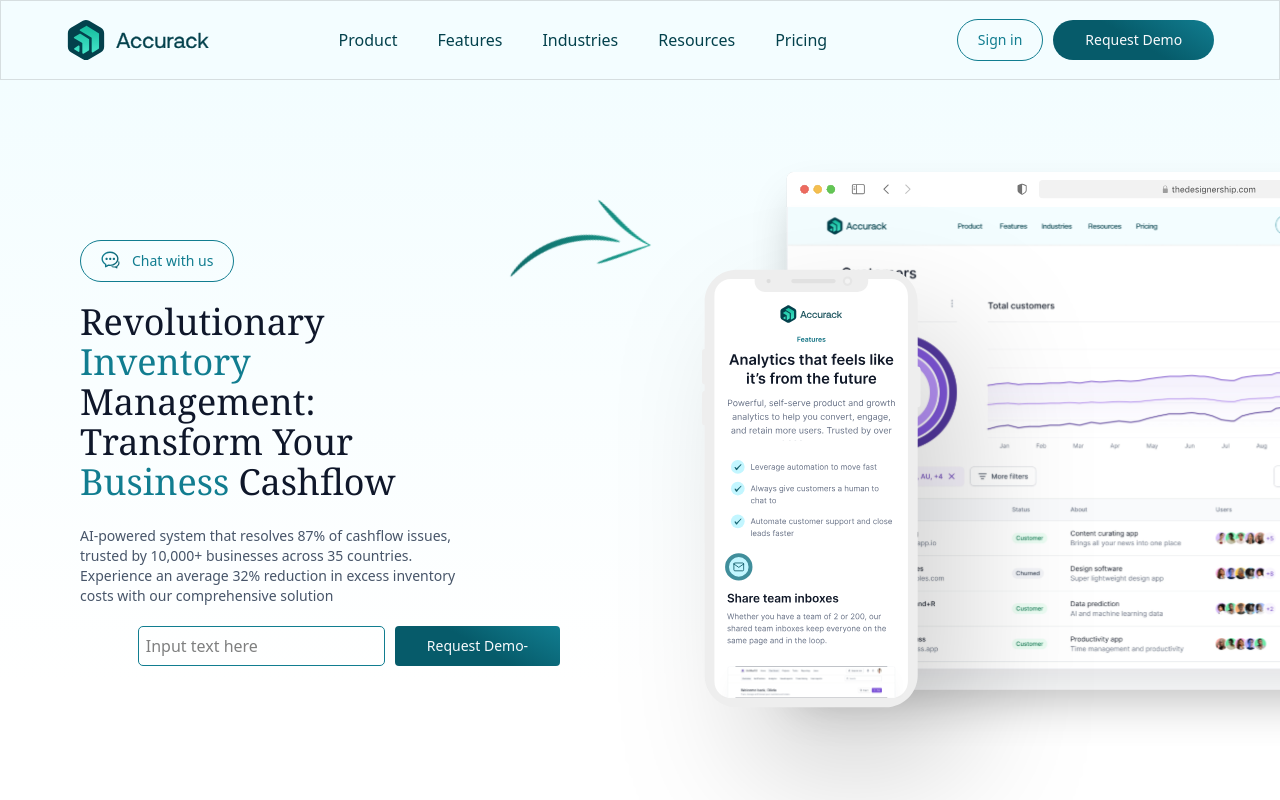
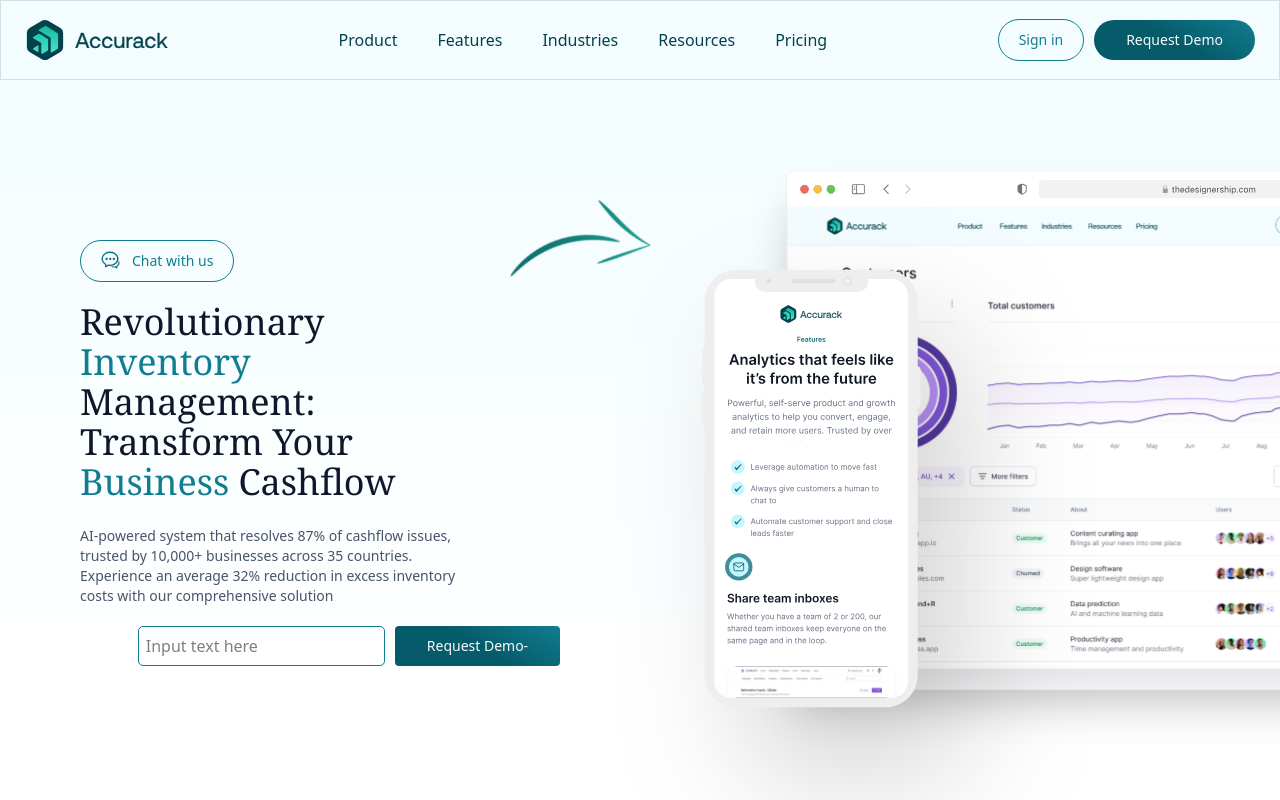
Before and after one commit to Syed-Abdul-Ahad-Innova360/Accurack, a React (Vite) app: page / in a window 1280 px wide. Shown: the top 800 px of the page. Built offline with nearby package versions, Linux system fonts and the light colour scheme.

Commit message:
fixed overflow

```diff
--- a/src/components/LandingPageComponents/Header.tsx
+++ b/src/components/LandingPageComponents/Header.tsx
@@ -1,27 +1,87 @@
+// import { Link } from 'react-router-dom';
+// import PrimaryButton from './../Buttons/PrimaryButton';
+// import SecondaryButton from './../Buttons/SecondaryButton';
+
+// function Header() {
+//   return (
+//     <div className='flex justify-around items-center h-20 bg-[var(--header-color)] drop-shadow-[rgba(0,0,0,0.12)] border border-[rgba(0,0,0,0.12)] overflow-x-hidden'>
+//         <div className="flex justify-between items-center gap-2.5">
+//             <img src="/logo.svg" className="md:w-10 md:h-10 w-10 h-10" alt="logo" />
+//             <img src="/logoName.svg" className="md:w-[93px] md:h-[33px] w-24 h-10" alt="Accurack" />
+//         </div>
+//         <div className="hidden justify-around sm:flex md:gap-6 lg:gap-10 sm:gap-2 text-[var(--dark-primary)]">
+//             <Link to="#">Product</Link>
+//             <Link to="#">Features</Link>
+//             <Link to="#">Industries</Link>
+//             <Link to="#">Resources</Link>
+//             <Link to="#">Pricing</Link>
+//         </div>
+//         <div className="flex items-center gap-2.5">
+//           <SecondaryButton cssClasses='sec-button-hover'>Sign in</SecondaryButton>
+//           <PrimaryButton>Request Demo</PrimaryButton>
+//         </div>
+//     </div>
+//   )
+// }
+
+// export default Header
+
+import { useState } from 'react';
 import { Link } from 'react-router-dom';
+import { FiMenu } from 'react-icons/fi';
 import PrimaryButton from './../Buttons/PrimaryButton';
 import SecondaryButton from './../Buttons/SecondaryButton';
 
 function Header() {
+  const [isMenuOpen, setIsMenuOpen] = useState(false);
+  const toggleMenu = () => setIsMenuOpen(prev => !prev);
+
   return (
-    <div className='flex justify-around items-center h-20 bg-[var(--header-color)] drop-shadow-[rgba(0,0,0,0.12)] border border-[rgba(0,0,0,0.12)] overflow-x-hidden'>
-        <div className="flex justify-between items-center gap-2.5">
+    <div className='relative flex justify-between items-center h-20 bg-[var(--header-color)] drop-shadow-[rgba(0,0,0,0.12)] border border-[rgba(0,0,0,0.12)] overflow-x-hidden px-4 sm:px-6'>
+
+      {/* Logo */}
+      <div className="flex items-center gap-2.5">
         <img src="/logo.svg" className="md:w-10 md:h-10 w-10 h-10" alt="logo" />
         <img src="/logoName.svg" className="md:w-[93px] md:h-[33px] w-24 h-10" alt="Accurack" />
       </div>
-        <div className="hidden justify-around sm:flex md:gap-6 lg:gap-10 sm:gap-2 text-[var(--dark-primary)]">
+
+      {/* Nav Links - visible only on large screens */}
+      <div className="hidden lg:flex justify-around md:gap-6 lg:gap-10 text-[var(--dark-primary)]">
         <Link to="#">Product</Link>
         <Link to="#">Features</Link>
         <Link to="#">Industries</Link>
         <Link to="#">Resources</Link>
         <Link to="#">Pricing</Link>
       </div>
+
+      {/* Buttons and Hamburger */}
       <div className="flex items-center gap-2.5">
+        {/* Always show Sign In */}
         <SecondaryButton cssClasses='sec-button-hover'>Sign in</SecondaryButton>
+
+        {/* Show Request Demo only on large screens */}
+        <div className="hidden lg:block">
           <PrimaryButton>Request Demo</PrimaryButton>
         </div>
+
+        {/* Hamburger Menu - visible below lg */}
+        <div className="lg:hidden ml-2">
+          <FiMenu size={24} color="#117D90" onClick={toggleMenu} className="cursor-pointer" />
         </div>
-  )
+      </div>
+
+      {/* Mobile/Tablet Dropdown Menu */}
+      {isMenuOpen && (
+        <div className="absolute top-20 right-4 bg-white shadow-lg rounded-lg py-3 px-5 z-50 flex flex-col gap-3 text-[var(--dark-primary)] lg:hidden">
+          <Link to="#" onClick={() => setIsMenuOpen(false)}>Product</Link>
+          <Link to="#" onClick={() => setIsMenuOpen(false)}>Features</Link>
+          <Link to="#" onClick={() => setIsMenuOpen(false)}>Industries</Link>
+          <Link to="#" onClick={() => setIsMenuOpen(false)}>Resources</Link>
+          <Link to="#" onClick={() => setIsMenuOpen(false)}>Pricing</Link>
+        </div>
+      )}
+    </div>
+  );
 }
 
-export default Header
+export default Header;
```
Lines whose indentation alone changed are shown as unchanged.
